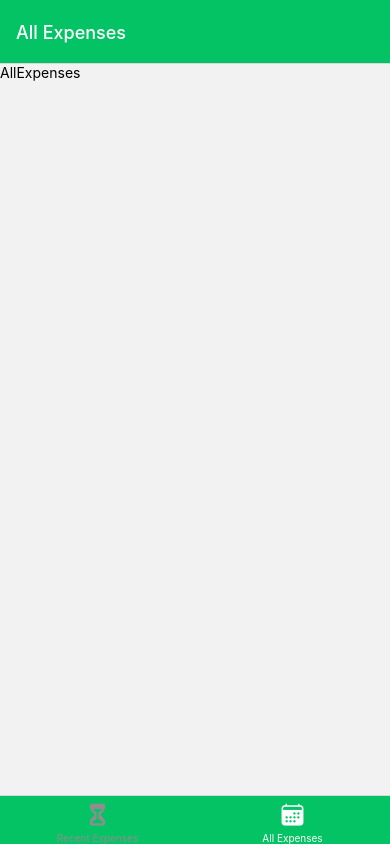
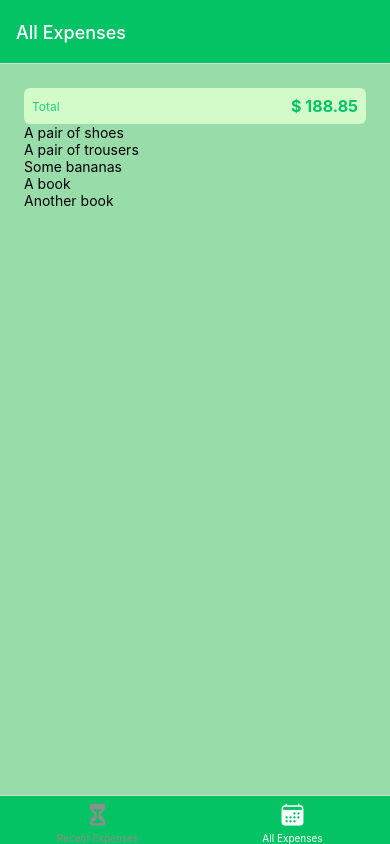
Before and after one commit to vikrantaroraa/react-native-expense-tracker, a React Native app: screen /AllExpenses in a window 390 px wide. Built offline with nearby package versions, Linux system fonts and the light colour scheme.

Commit message:
feat: added required props and logic to the components and added dummy data

```diff
--- a/components/ExpensesOutput/ExpensesList.js
+++ b/components/ExpensesOutput/ExpensesList.js
@@ -1,8 +1,18 @@
 import React from "react";
-import { FlatList } from "react-native";
+import { FlatList, Text } from "react-native";
 
-function ExpensesList() {
-  return <FlatList />;
+const renderExpenseItem = (itemData) => {
+  return <Text>{itemData.item.description}</Text>;
+};
+
+function ExpensesList({ expenses }) {
+  return (
+    <FlatList
+      data={expenses}
+      renderItem={renderExpenseItem}
+      keyExtractor={(item) => item.id}
+    />
+  );
 }
 
 export default ExpensesList;
--- a/components/ExpensesOutput/ExpensesOutput.js
+++ b/components/ExpensesOutput/ExpensesOutput.js
@@ -1,15 +1,57 @@
 import React from "react";
-import { View } from "react-native";
+import { StyleSheet, View } from "react-native";
 import ExpensesSummary from "./ExpensesSummary";
 import ExpensesList from "./ExpensesList";
+import { GlobalStyles } from "../../constants/styles";
 
-function ExpensesOutput({ expenses }) {
+const DUMMY_EXPENSES = [
+  {
+    id: "e1",
+    description: "A pair of shoes",
+    amount: 59.99,
+    date: new Date("2021-12-19"),
+  },
+  {
+    id: "e2",
+    description: "A pair of trousers",
+    amount: 89.29,
+    date: new Date("2022-01-05"),
+  },
+  {
+    id: "e3",
+    description: "Some bananas",
+    amount: 5.99,
+    date: new Date("2021-12-01"),
+  },
+  {
+    id: "e4",
+    description: "A book",
+    amount: 14.99,
+    date: new Date("2022-02-19"),
+  },
+  {
+    id: "e5",
+    description: "Another book",
+    amount: 18.59,
+    date: new Date("2022-02-18"),
+  },
+];
+
+function ExpensesOutput({ expenses, expensesPeriod }) {
   return (
-    <View>
-      <ExpensesSummary />
-      <ExpensesList />
+    <View style={styles.container}>
+      <ExpensesSummary expenses={DUMMY_EXPENSES} periodName={expensesPeriod} />
+      <ExpensesList expenses={DUMMY_EXPENSES} />
     </View>
   );
 }
 
 export default ExpensesOutput;
+
+const styles = StyleSheet.create({
+  container: {
+    flex: 1,
+    padding: 24,
+    backgroundColor: GlobalStyles.colors.primary700,
+  },
+});
--- a/components/ExpensesOutput/ExpensesSummary.js
+++ b/components/ExpensesOutput/ExpensesSummary.js
@@ -1,13 +1,38 @@
 import React from "react";
-import { View, Text } from "react-native";
+import { View, Text, StyleSheet } from "react-native";
+import { GlobalStyles } from "../../constants/styles";
 
-function ExpensesSummary() {
+function ExpensesSummary({ expenses, periodName }) {
+  const expensesSum = expenses.reduce((sum, expense) => {
+    return sum + expense.amount;
+  }, 0);
+
   return (
-    <View>
-      <Text>Last 7 Days</Text>
-      <Text>$ 177.95</Text>
+    <View style={styles.container}>
+      <Text style={styles.period}>{periodName}</Text>
+      <Text style={styles.sum}>$ {expensesSum.toFixed(2)}</Text>
     </View>
   );
 }
 
 export default ExpensesSummary;
+
+const styles = StyleSheet.create({
+  container: {
+    padding: 8,
+    backgroundColor: GlobalStyles.colors.primary50,
+    borderRadius: 6,
+    flexDirection: "row",
+    justifyContent: "space-between",
+    alignItems: "center",
+  },
+  period: {
+    fontSize: 12,
+    color: GlobalStyles.colors.primary400,
+  },
+  sum: {
+    fontSize: 16,
+    fontWeight: "bold",
+    color: GlobalStyles.colors.primary500,
+  },
+});
--- a/constants/styles.js
+++ b/constants/styles.js
@@ -2,12 +2,13 @@
 
 export const GlobalStyles = {
   colors: {
-    primary50: "#e0fdd9",
+    primary50: "#d3fac9",
     primary100: "#affcbc",
     primary200: "#81f090",
     primary400: "#21d47a",
     primary500: "#04c364",
-    primary700: "#068927",
+    // primary700: "#87dd9d",
+    primary700: "#98dda9",
     primary800: "#03642b",
     accent500: "#f7bc0c",
     error50: "#fcc4e4",
--- a/screens/AllExpenses.js
+++ b/screens/AllExpenses.js
@@ -1,8 +1,8 @@
 import React from "react";
-import { Text } from "react-native";
+import ExpensesOutput from "../components/ExpensesOutput/ExpensesOutput";
 
 function AllExpenses() {
-  return <Text>AllExpenses</Text>;
+  return <ExpensesOutput expensesPeriod={"Total"} />;
 }
 
 export default AllExpenses;
--- a/screens/RecentExpenses.js
+++ b/screens/RecentExpenses.js
@@ -1,8 +1,8 @@
 import React from "react";
-import { Text } from "react-native";
+import ExpensesOutput from "../components/ExpensesOutput/ExpensesOutput";
 
 function RecentExpenses() {
-  return <Text>RecentExpenses</Text>;
+  return <ExpensesOutput expensesPeriod={"Last 7 Days"} />;
 }
 
 export default RecentExpenses;
```
